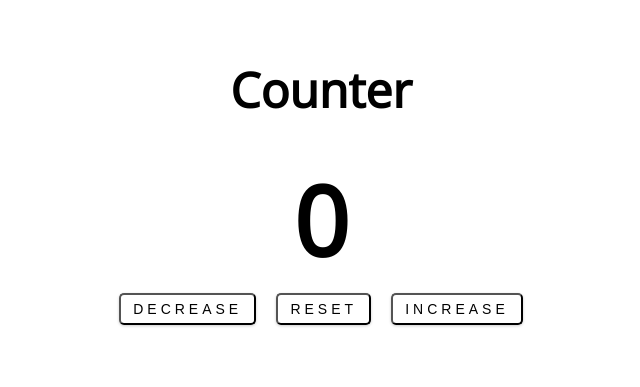
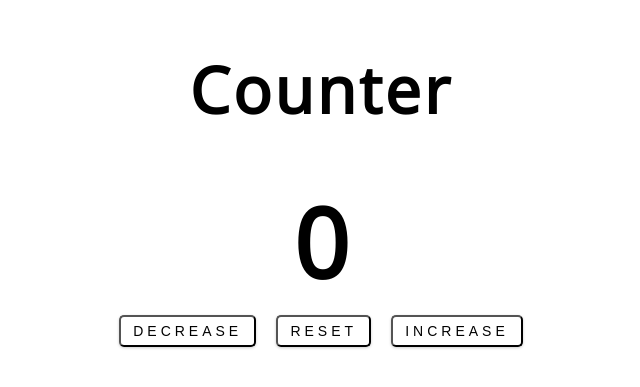
Before and after one commit to brnjackson/jspractice-counter, a plain HTML site: page index.html in a window 1280 px wide. Shown: the part 229-616 px from the top of the page, without its empty margins (319-959 px from the left). Drawn offline with nearby package versions, Linux system fonts and the light colour scheme.

Commit message:
made some changes to css

```diff
--- a/styles.css
+++ b/styles.css
@@ -41,7 +41,10 @@ text-transform: uppercase;
 }
 
 h1, h2, h3, h4 {
-    font-size: 3rem;
+    font-size: 4rem;
+    text-transform: capitalize;
+    font-weight: bold;
+    letter-spacing: 3px;
 }
 
 .btn:hover {
```
